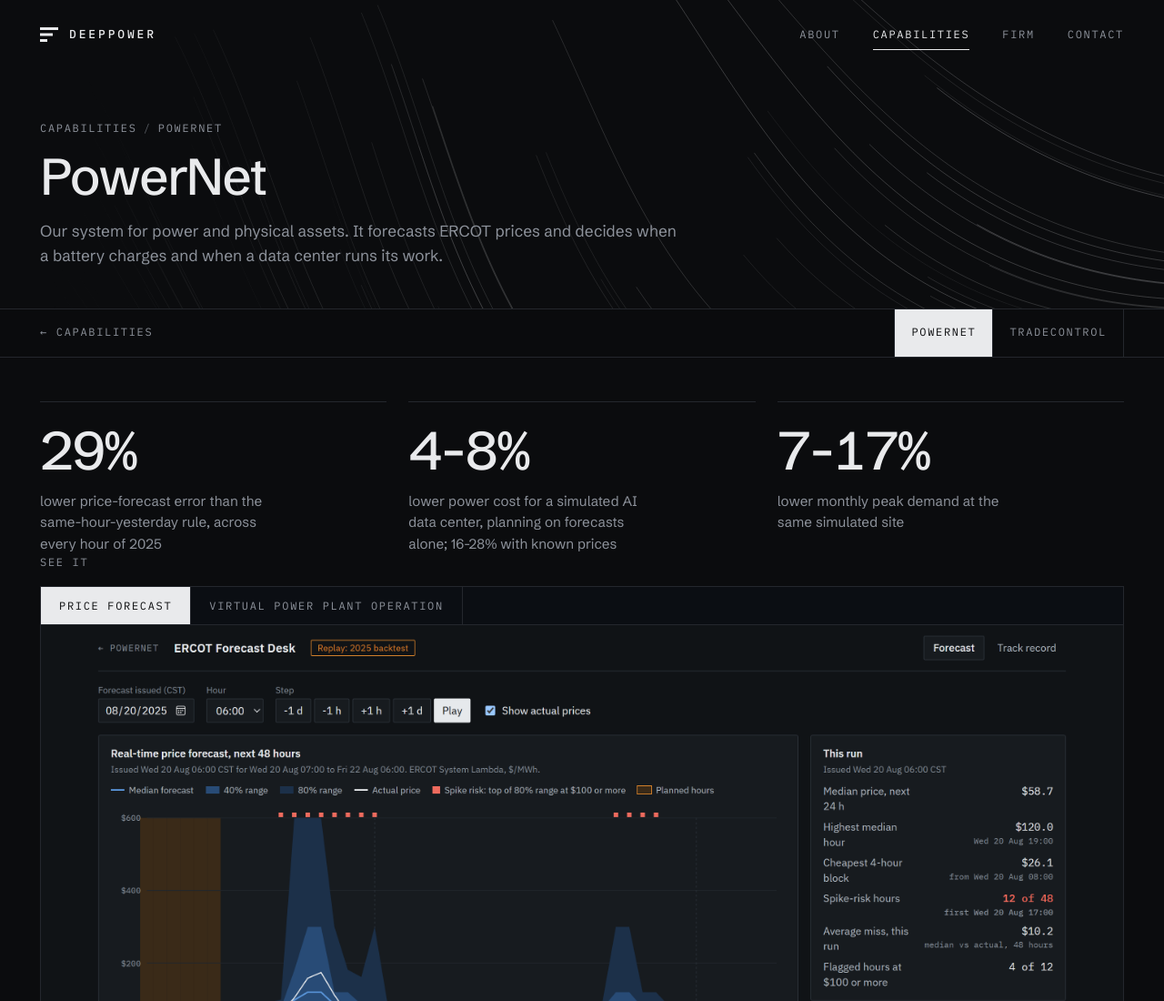
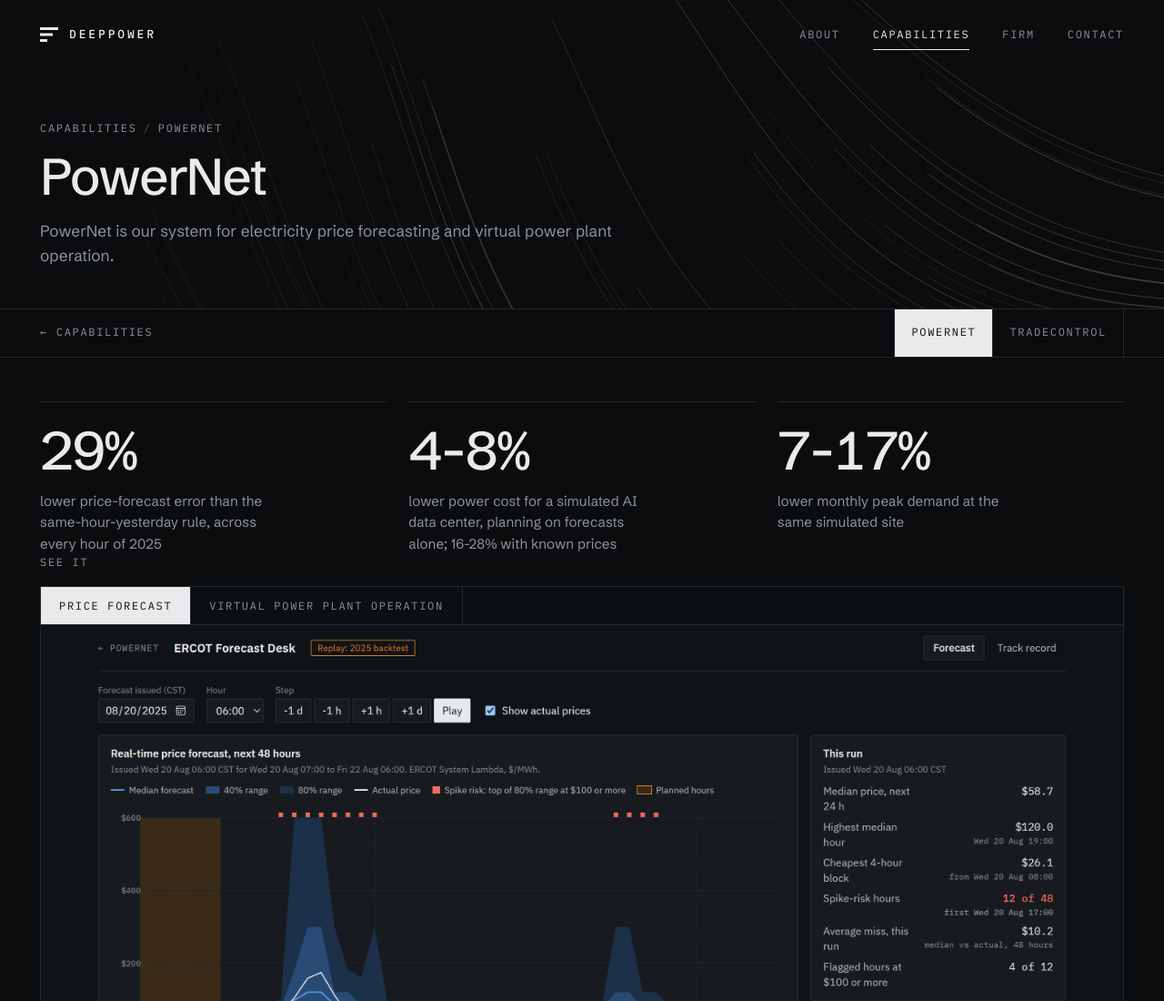
Before and after one commit to cpeiren/deeppower-website, a plain HTML site: page capabilities/powernet/index.html in a window 1280 px wide. Shown: the top 1100 px of the page at 91% size. Drawn offline with Linux system fonts and the light colour scheme.

Commit message:
PowerNet: subtitle names price forecasting and virtual power plant operation
Co-Authored-By: Claude Opus 5.5 <noreply@anthropic.com>

```diff
--- a/capabilities/powernet/index.html
+++ b/capabilities/powernet/index.html
@@ -4,9 +4,9 @@
 <meta charset="utf-8">
 <meta name="viewport" content="width=device-width, initial-scale=1, viewport-fit=cover">
 <title>PowerNet | DeepPower Technology</title>
-<meta name="description" content="PowerNet forecasts ERCOT power prices and schedules batteries and data center load against them.">
+<meta name="description" content="PowerNet is DeepPower Technology's system for electricity price forecasting and virtual power plant operation.">
 <meta property="og:title" content="PowerNet | DeepPower Technology">
-<meta property="og:description" content="PowerNet forecasts ERCOT power prices and schedules batteries and data center load against them.">
+<meta property="og:description" content="PowerNet is DeepPower Technology's system for electricity price forecasting and virtual power plant operation.">
 <meta property="og:url" content="https://deeppower-tech.com/capabilities/powernet/">
 <meta property="og:type" content="website">
 <meta name="theme-color" content="#0b0c0e">
@@ -41,7 +41,7 @@
   <div class="wrap">
     <div class="label rise" style="--d:0"><a href="/capabilities/">Capabilities</a><span class="sep">/</span>PowerNet</div>
     <h1 class="rise" style="--d:1">PowerNet</h1>
-    <p class="sub rise" style="--d:2">Our system for power and physical assets. It forecasts ERCOT prices and decides when a battery charges and when a data center runs its work.</p>
+    <p class="sub rise" style="--d:2">PowerNet is our system for electricity price forecasting and virtual power plant operation.</p>
   </div>
 </section>
 
```
